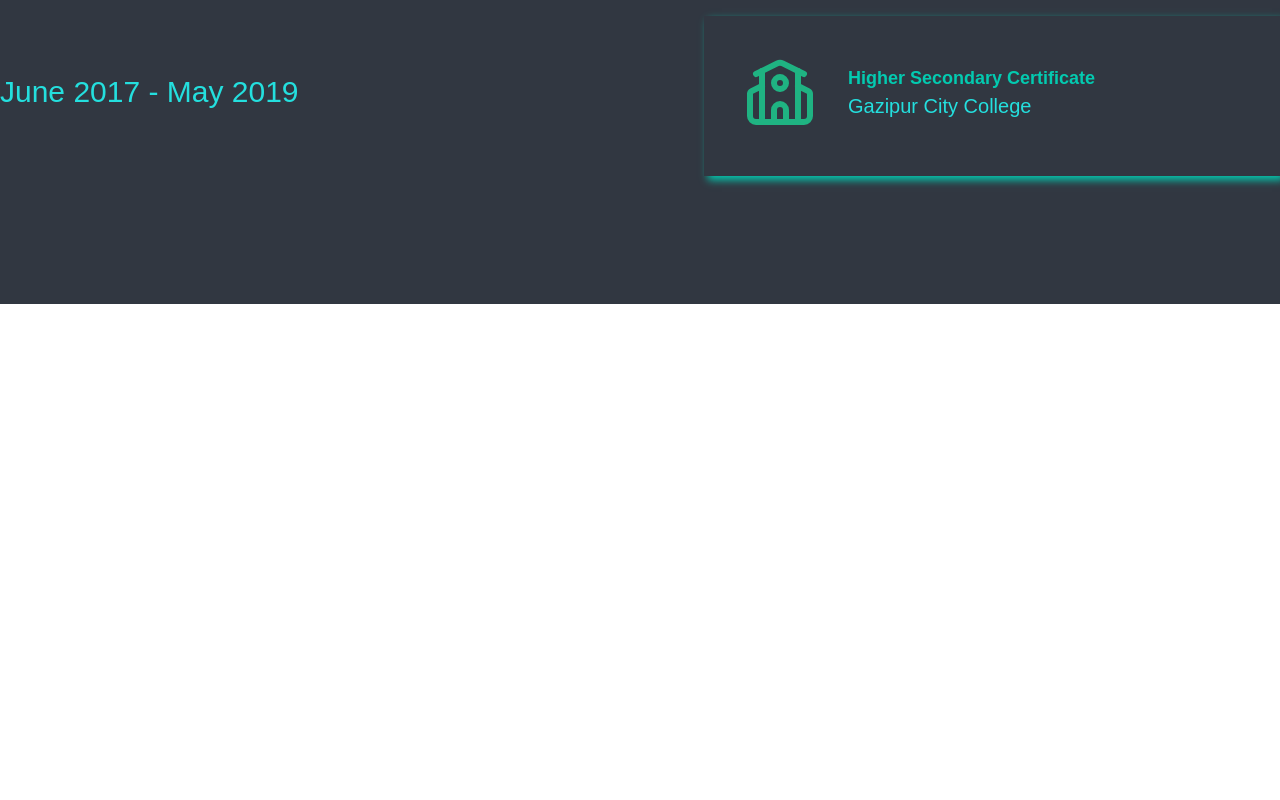
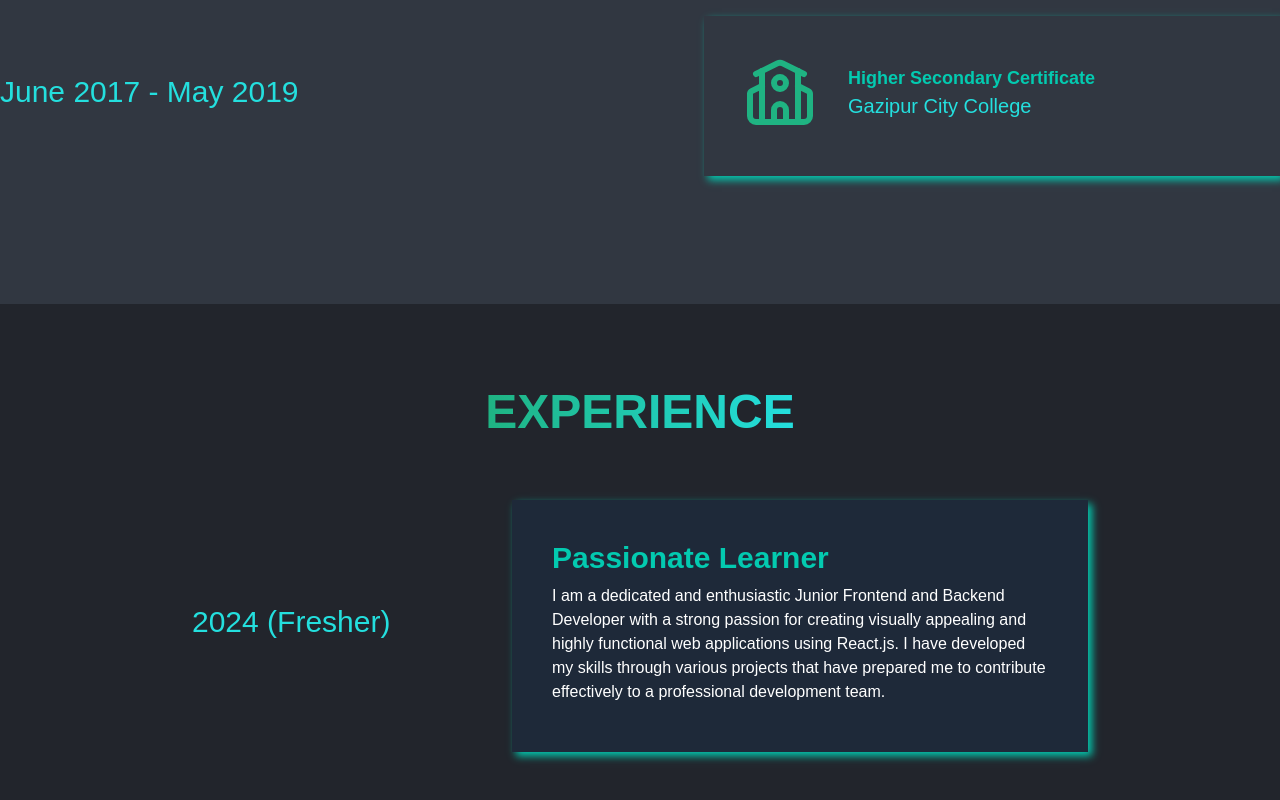
Before and after one commit to md-nasim-mondal/nasim-portfolio, a Next.js app: page / in a window 1280 px wide. Shown: the part 2212-3012 px from the top of the page. Before the commit the page ends 2516 px from the top, so only its background shows below. Built offline with nearby package versions, Linux system fonts and the light colour scheme.

Commit message:
made work experience section

```diff
--- a/src/app/page.tsx
+++ b/src/app/page.tsx
@@ -1,6 +1,7 @@
 import AboutMe from "@/components/Sections/HomPage/AboutMe";
 import Educations from "@/components/Sections/HomPage/Educations";
 import Header from "@/components/Sections/HomPage/Header";
+import WorkExperience from "@/components/Sections/HomPage/WorkExperience";
 
 export default function Home() {
   return (
@@ -11,6 +12,7 @@ export default function Home() {
       <main>
       <AboutMe/>
       <Educations/>
+      <WorkExperience/>
       </main>
       <footer>
 
--- /dev/null
+++ b/src/components/Sections/Hompage/WorkExperience.tsx
@@ -0,0 +1,58 @@
+"use client"
+import Container from "@/components/Shared/Container";
+import { motion } from "framer-motion";
+
+const WorkExperience: React.FC = () => {
+  return (
+    <section id="experience" className="bg-[#22252C] pt-5 border-neutral-900 pb-14">
+      <Container>
+        <motion.div
+          whileInView={{ opacity: 1, y: 0 }}
+          initial={{ opacity: 0, y: -100 }}
+          transition={{ duration: 0.5 }}
+        >
+          <h2 className="text-3xl md:text-5xl font-bold my-16 text-center">
+            <span className="bg-gradient-to-r from-[#1FB382] to-[#24DFDE] bg-clip-text text-transparent">
+              EXPERIENCE
+            </span>
+          </h2>
+        </motion.div>
+        <div>
+          <motion.div className="mb-8 flex flex-wrap items-center md:justify-center">
+            <motion.div
+              whileInView={{ opacity: 1, x: 0 }}
+              initial={{ opacity: 0, x: -100 }}
+              transition={{ duration: 1 }}
+              className="w-full lg:w-1/4"
+            >
+              <p className="mb-2 text-xl md:text-2xl lg:text-3xl text-[#24DFDE] md:text-center lg:text-start">
+                2024 (Fresher)
+              </p>
+            </motion.div>
+
+            <motion.div
+              whileInView={{ opacity: 1, x: 0 }}
+              initial={{ opacity: 0, x: 100 }}
+              transition={{ duration: 0.5 }}
+              style={{ boxShadow: "4px 4px 8px #03CAB0" }}
+              className="w-full max-w-xl lg:w-3/4 bg-gray-800"
+            >
+              <h6 className="mb-2 p-10 flex justify-center items-center gap-8 ">
+                <div>
+                  <p className="font-semibold mb-2 text-xl md:text-2xl lg:text-3xl text-[#03CAB0]">
+                    Passionate Learner
+                  </p>
+                  <p className="text-white">
+                    I am a dedicated and enthusiastic Junior Frontend and Backend Developer with a strong passion for creating visually appealing and highly functional web applications using React.js. I have developed my skills through various projects that have prepared me to contribute effectively to a professional development team.
+                  </p>
+                </div>
+              </h6>
+            </motion.div>
+          </motion.div>
+        </div>
+      </Container>
+    </section>
+  );
+};
+
+export default WorkExperience;
```
